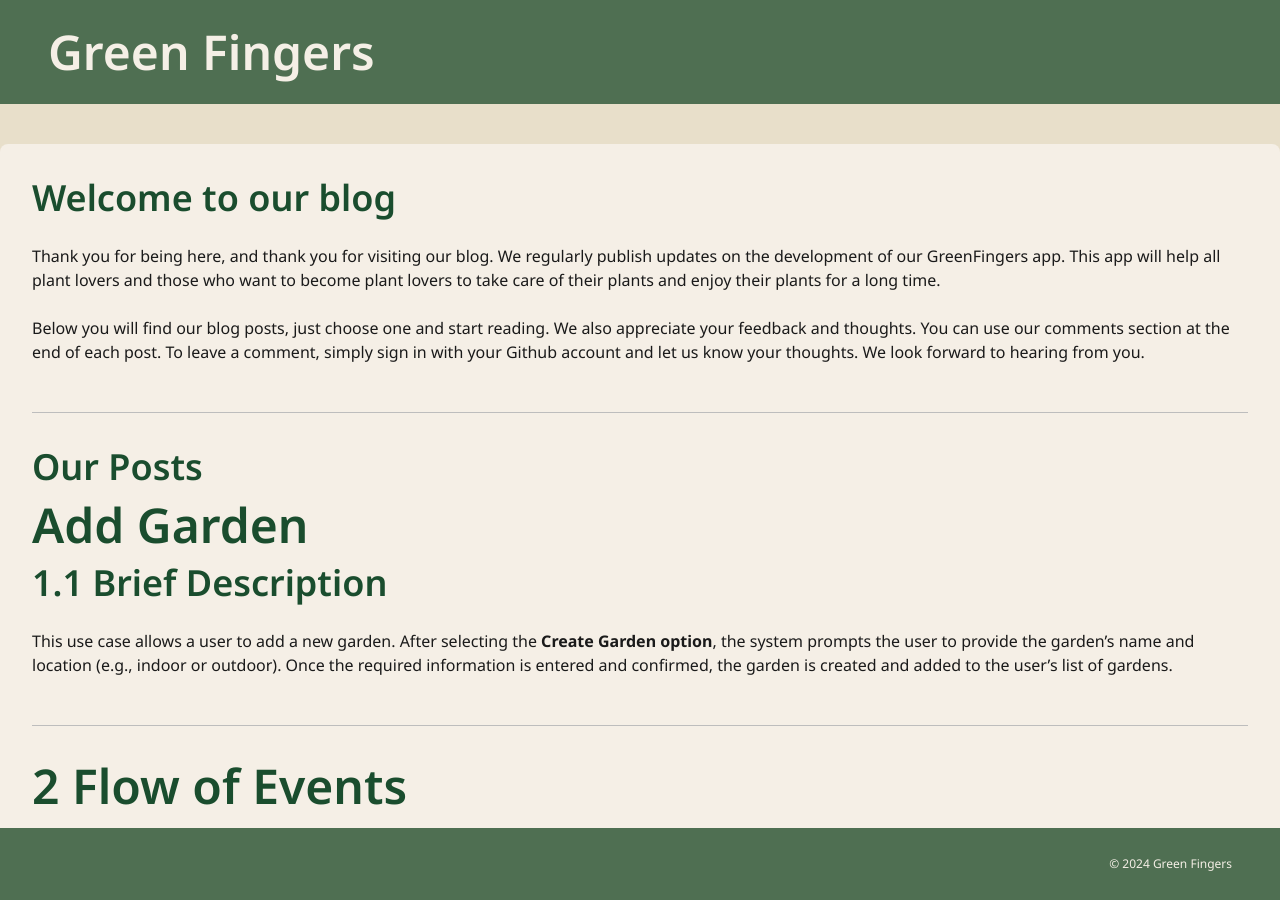
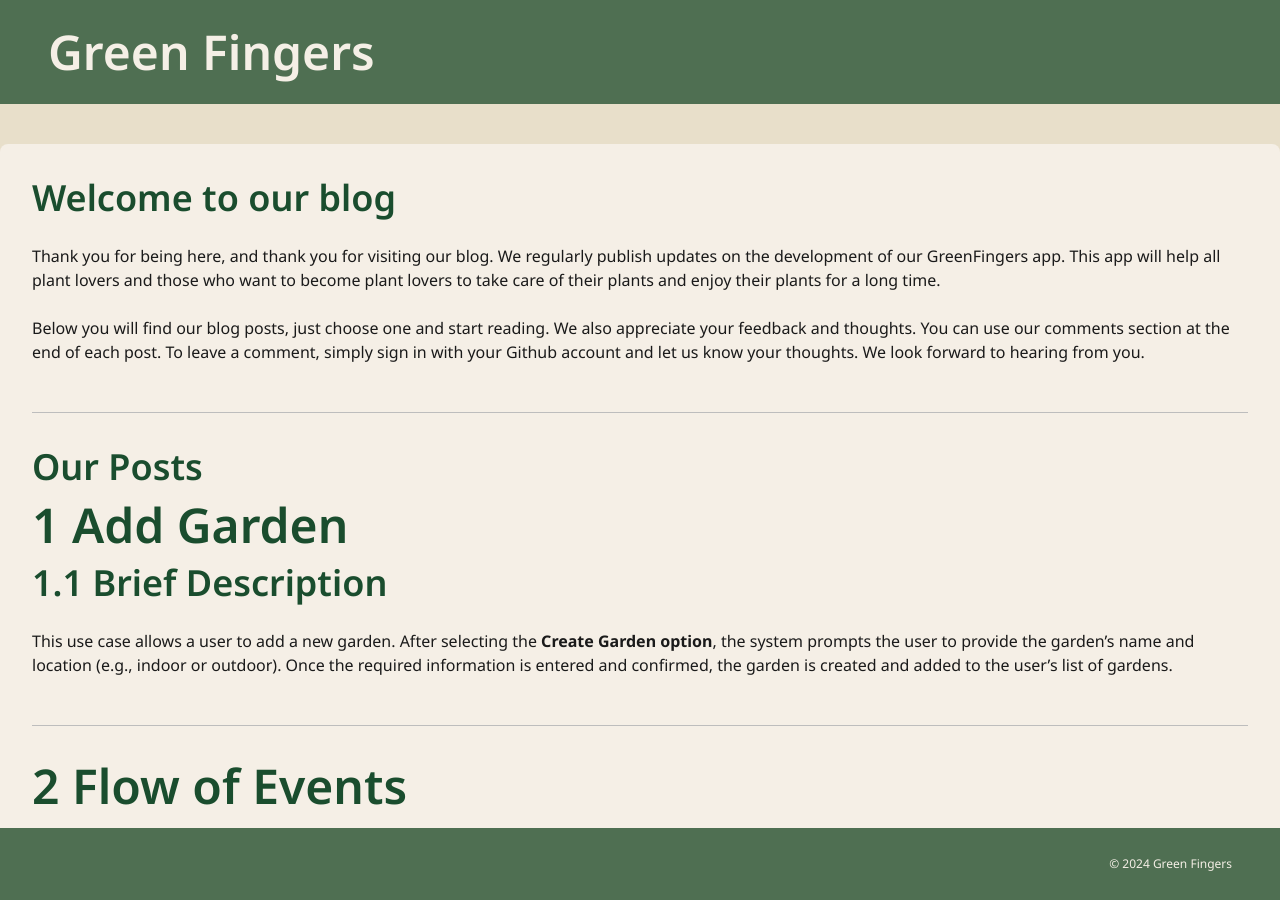
Before and after one commit to Green-Fingers-App/gardeningApp, a Jekyll site: the page built from docs/usecases/CRUD-Garden/addGarden.md, in a window 1280 px wide and 900 px high. Built offline with Jekyll 4.4.1, drawn with Linux system fonts in a browser that asks for light colours; our own code applies the rules of GitHub Pages for plain Markdown files.

Commit message:
Update addGarden.md

```diff
--- a/docs/usecases/CRUD-Garden/addGarden.md
+++ b/docs/usecases/CRUD-Garden/addGarden.md
@@ -1,4 +1,4 @@
-# Add Garden
+# 1 Add Garden
 
 ## 1.1 Brief Description
 
```
